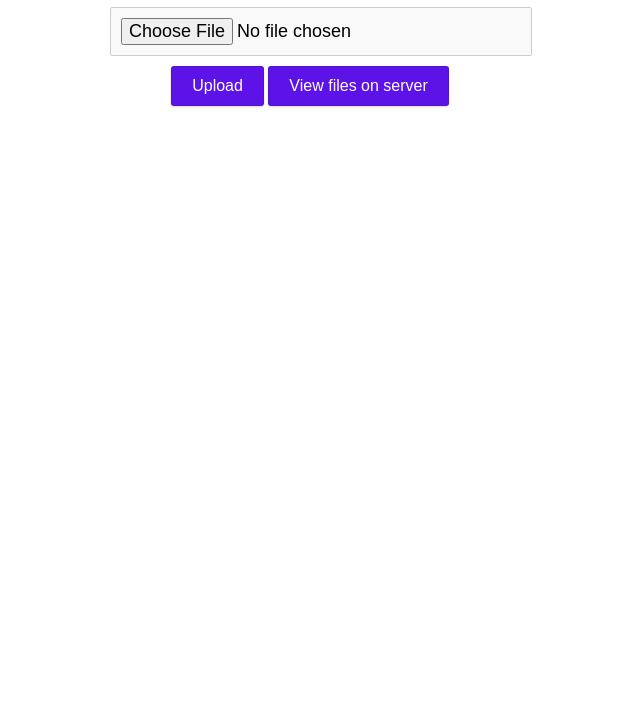
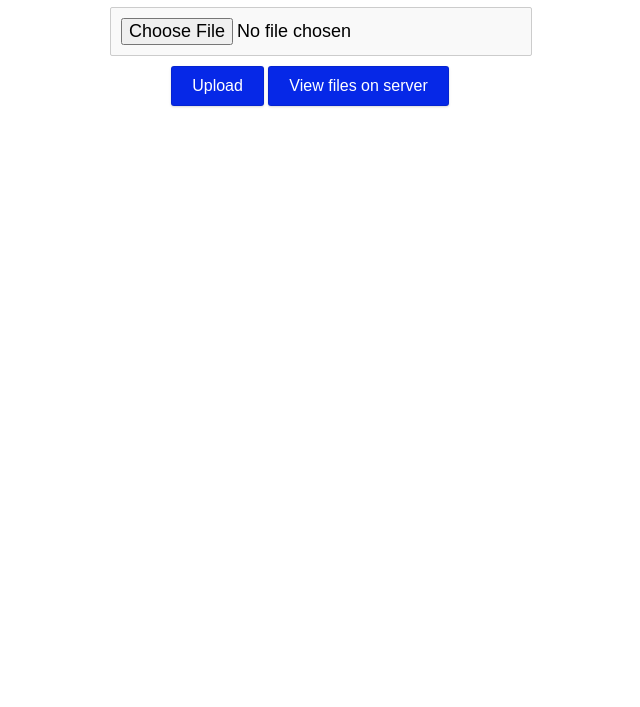
Before and after one commit to istrate/expressfs, a website: page index.html in a window 1280 px wide. Shown: the part 93-800 px from the top of the page, without its empty margins (330-970 px from the left). Drawn offline with Linux system fonts and the light colour scheme.

Commit message:
Update index.html
added colors

```diff
--- a/index.html
+++ b/index.html
@@ -30,7 +30,7 @@
         [type="submit"]{
             cursor: pointer;
             font-size: 16px;
-            background: #5d13e7;
+            background: #0628e7;
             color: #ffffff;
             padding: 10px 20px;
             border: 1px solid rgba(0,0,0,.1);
@@ -40,7 +40,7 @@
         [type="button"]{
             cursor: pointer;
             font-size: 16px;
-            background: #5d13e7;
+            background: #0628e7;
             color: #ffffff;
             padding: 10px 20px;
             border: 1px solid rgba(0,0,0,.1);
```
